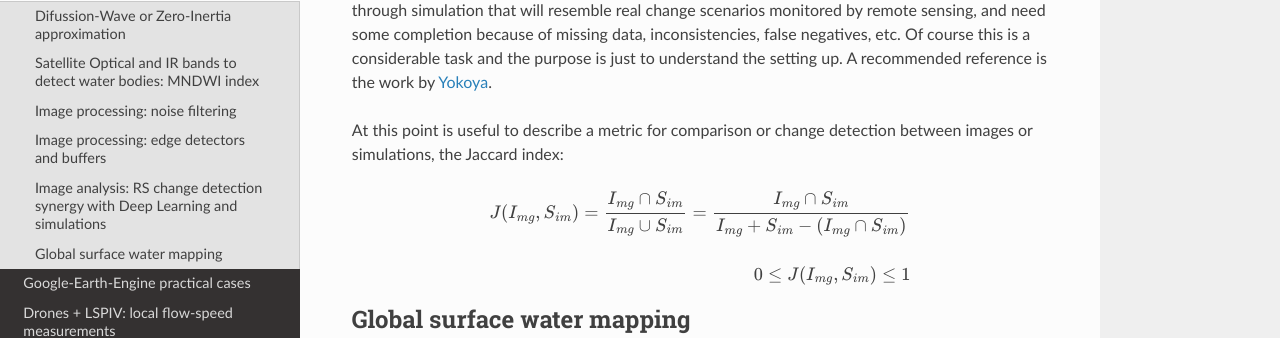
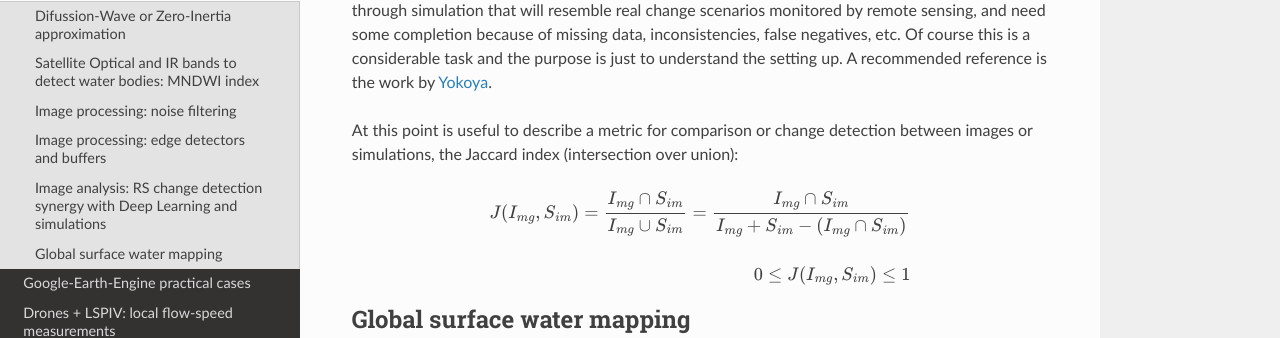
Before and after one commit to ivillamadrid/FloodMapping, a Sphinx documentation site: the page built from docs/source/lsm.rst, in a window 1280 px wide and 900 px high, scrolled down 2853 px. Shown: the part 304-642 px from the top of the window. Built offline with Sphinx 7.4.7 and the Read the Docs theme 2.0.0, drawn with Linux system fonts in a browser that asks for light colours.

Commit message:
Update lsm.rst

```diff
--- a/docs/source/lsm.rst
+++ b/docs/source/lsm.rst
@@ -129,7 +129,8 @@ Of course this is a considerable task and the purpose is just to understand the
 
 .. _Yokoya: https://doi.org/10.1109/TGRS.2020.3035469
 
-At this point is useful to describe a metric for comparison or change detection between images or simulations, the Jaccard index:
+At this point is useful to describe a metric for comparison or change detection between images or simulations, the Jaccard index
+(intersection over union):
 
 .. math::
 
```
